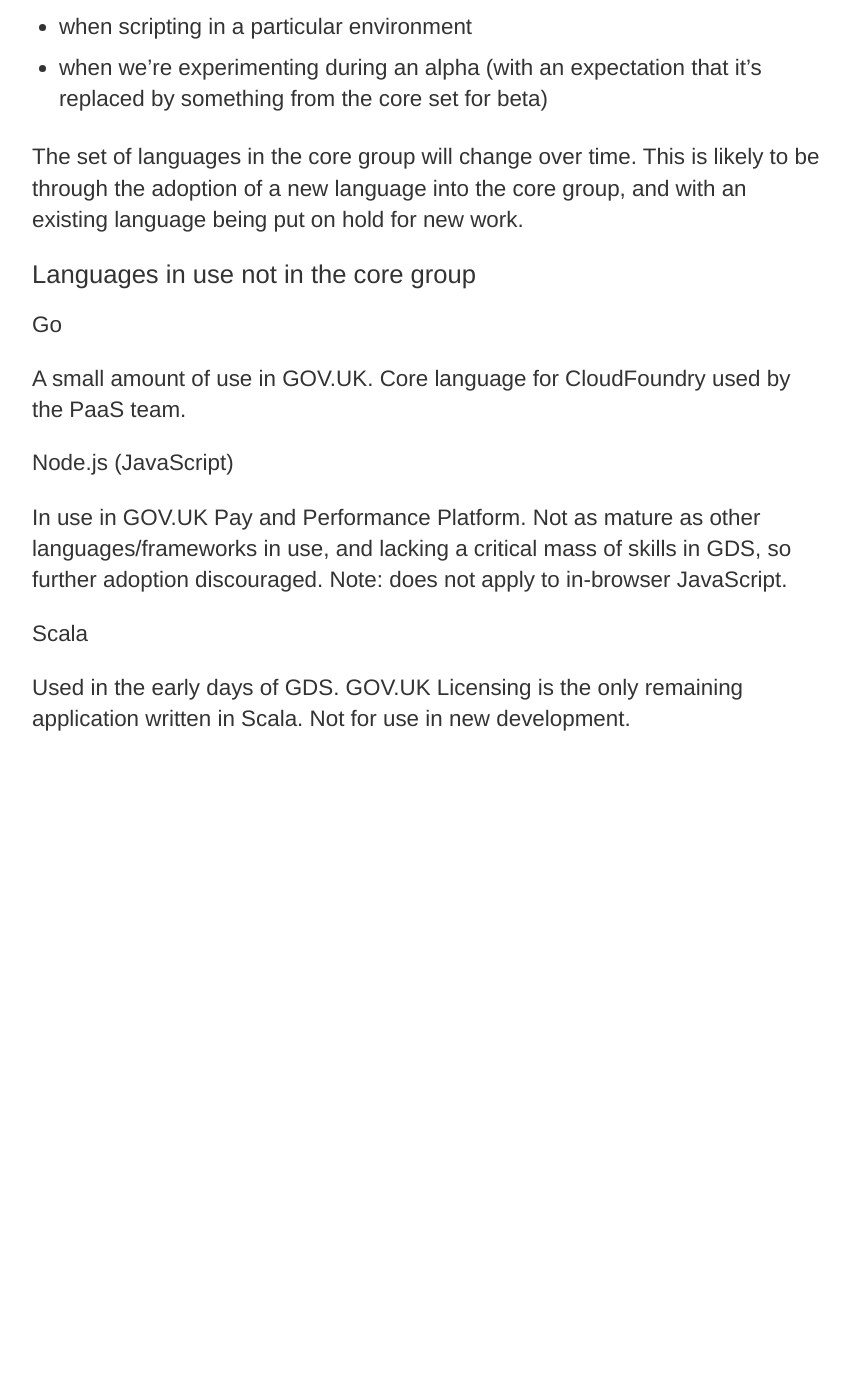
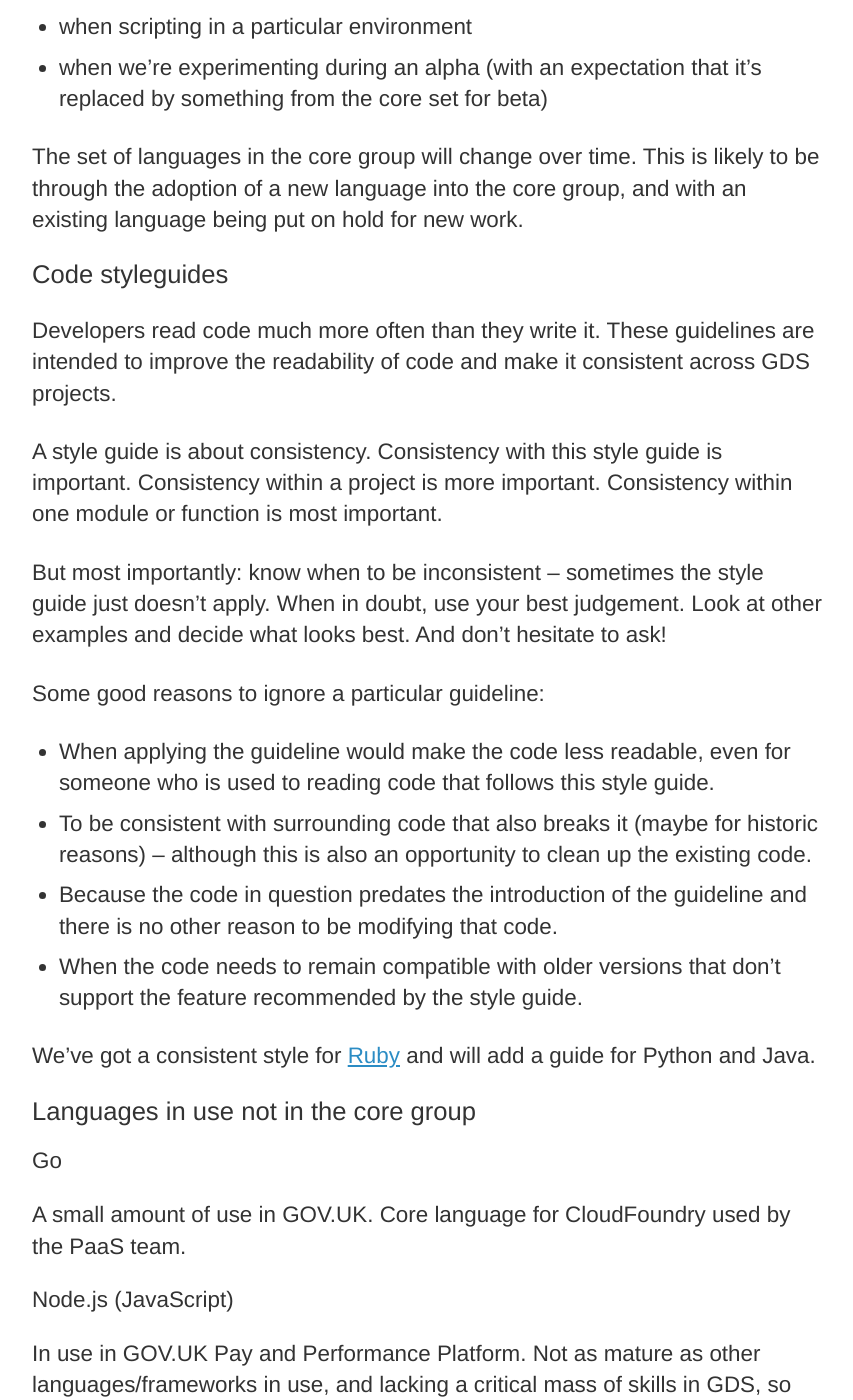
Before and after one commit to alphagov/gds-way, a Jekyll site: the page built from programming-languages.md, in a window 1280 px wide and 1400 px high, scrolled down 888 px. Shown: the whole window, without its empty margins (8-861 px from the left). Built offline with Jekyll 4.4.1, drawn with Linux system fonts in a browser that asks for light colours; before the commit the page ends 1663 px from its top, so only the background shows below that.

Commit message:
Add Ruby styleguide

```diff
--- a/programming-languages.md
+++ b/programming-languages.md
@@ -31,6 +31,35 @@ The set of languages in the core group will change over time. This is likely
 to be through the adoption of a new language into the core group, and with
 an existing language being put on hold for new work.
 
+## Code styleguides
+
+Developers read code much more often than they write it. These guidelines
+are intended to improve the readability of code and make it consistent
+across GDS projects.
+
+A style guide is about consistency. Consistency with this style guide is
+important. Consistency within a project is more important. Consistency within
+one module or function is most important.
+
+But most importantly: know when to be inconsistent -- sometimes the style guide
+just doesn't apply. When in doubt, use your best judgement. Look at other
+examples and decide what looks best. And don't hesitate to ask!
+
+Some good reasons to ignore a particular guideline:
+
+- When applying the guideline would make the code less readable, even for
+  someone who is used to reading code that follows this style guide.
+- To be consistent with surrounding code that also breaks it (maybe for
+  historic reasons) -- although this is also an opportunity to clean up the
+  existing code.
+- Because the code in question predates the introduction of the guideline and
+  there is no other reason to be modifying that code.
+- When the code needs to remain compatible with older versions that
+  don't support the feature recommended by the style guide.
+
+We've got a consistent style for [Ruby](programming-languages/ruby.html) and will
+add a guide for Python and Java.
+
 ## Languages in use not in the core group
 
 ### Go
```
Also changed, not shown: programming-languages/ruby.md (added, +11 -0 lines).
